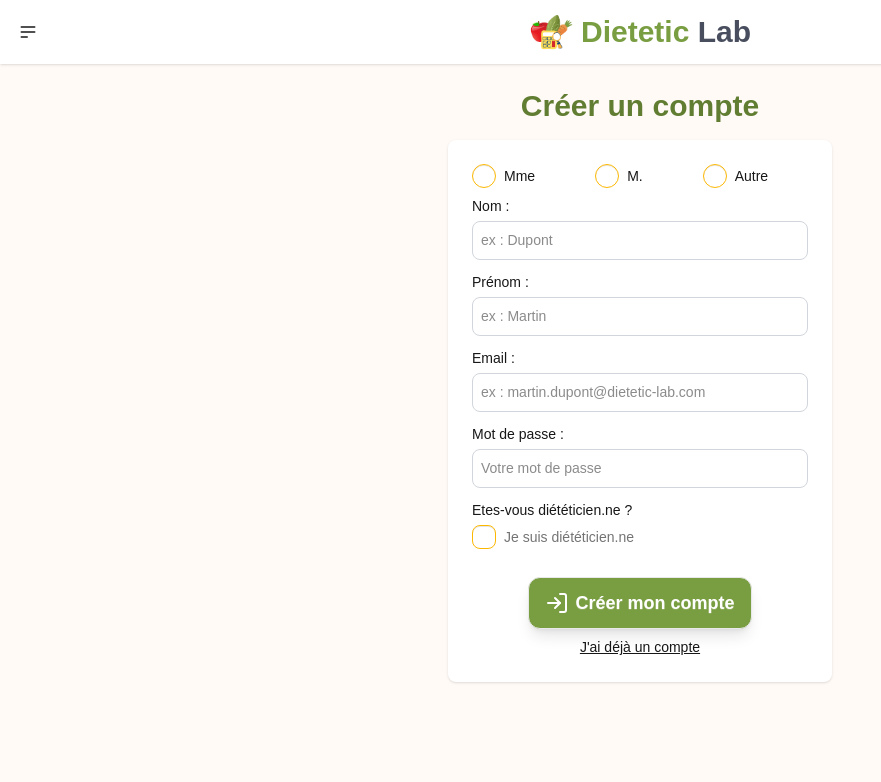
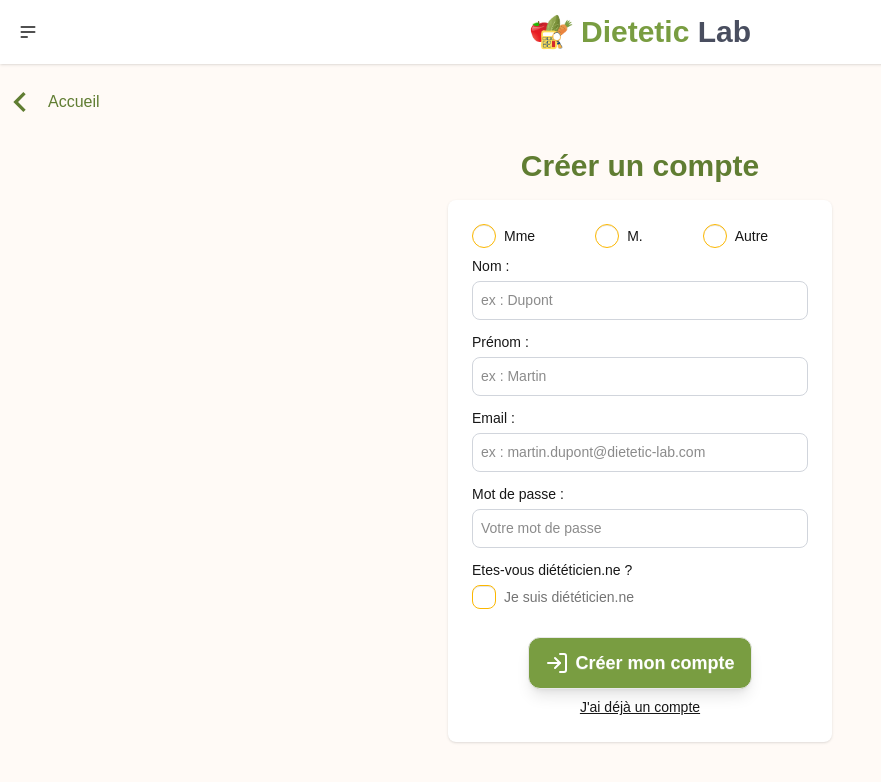
Before and after one commit to Edwige08/dietetic_lab_front, a Next.js app: page /signup in a window 1280 px wide. Shown: the top 782 px of the page, without its empty margins (0-881 px from the left). Built offline with nearby package versions, Linux system fonts and the light colour scheme.

Commit message:
add: arrow to go back to home page

```diff
--- a/src/app/layout.tsx
+++ b/src/app/layout.tsx
@@ -4,6 +4,7 @@ import "./globals.css";
 import Dock from "@/components/Dock";
 import Head from "next/head";
 import Navbar from "@/components/Navbar";
+import Return from "@/components/Return";
 
 const geistSans = Geist({
   variable: "--font-geist-sans",
@@ -42,6 +43,7 @@ export default function RootLayout({
         <div className="hidden md:flex">
           <Navbar />
         </div>
+        <Return />
         {children}
         <div className="md:hidden">
           <Dock />
--- /dev/null
+++ b/src/components/Return.tsx
@@ -0,0 +1,19 @@
+'use client'
+
+import Link from "next/link";
+import { usePathname } from "next/navigation";
+
+export default function Return() {
+
+    const pathname = usePathname();
+    if (pathname === '/') return null;
+
+    return (
+        <div>
+            <Link href="/" className="flex flex-row items-center justify-start gap-2 h-15 w-60">
+                <svg xmlns="http://www.w3.org/2000/svg" width="40" height="40" viewBox="0 0 24 24"><path className="fill-(--greenSecondColor)" d="M15.41,16.58L10.83,12L15.41,7.41L14,6L8,12L14,18L15.41,16.58Z"></path></svg>
+                <p className="text-(--greenSecondColor) hover:underline ">Accueil</p>
+            </Link>
+        </div>
+    )
+}
```
